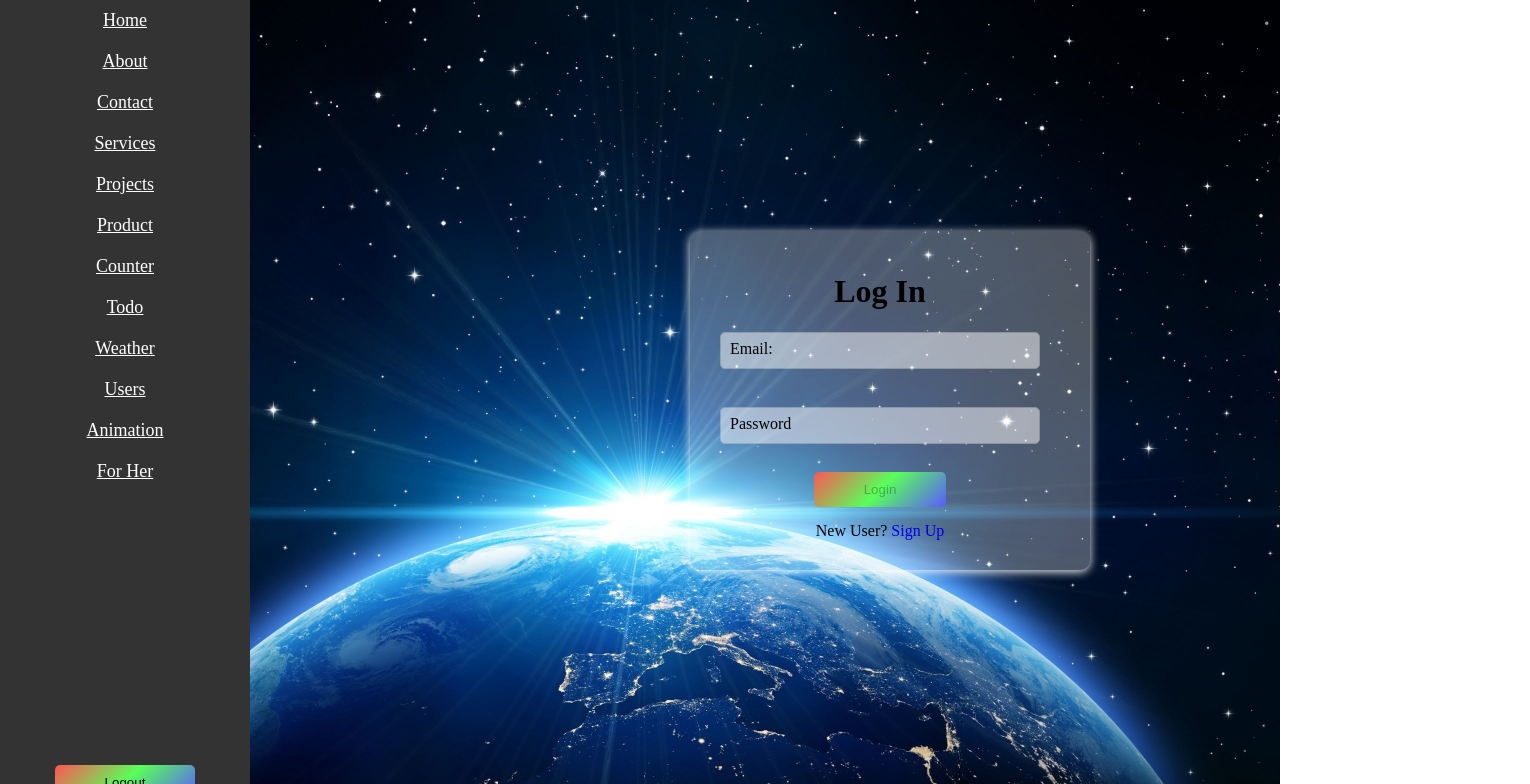
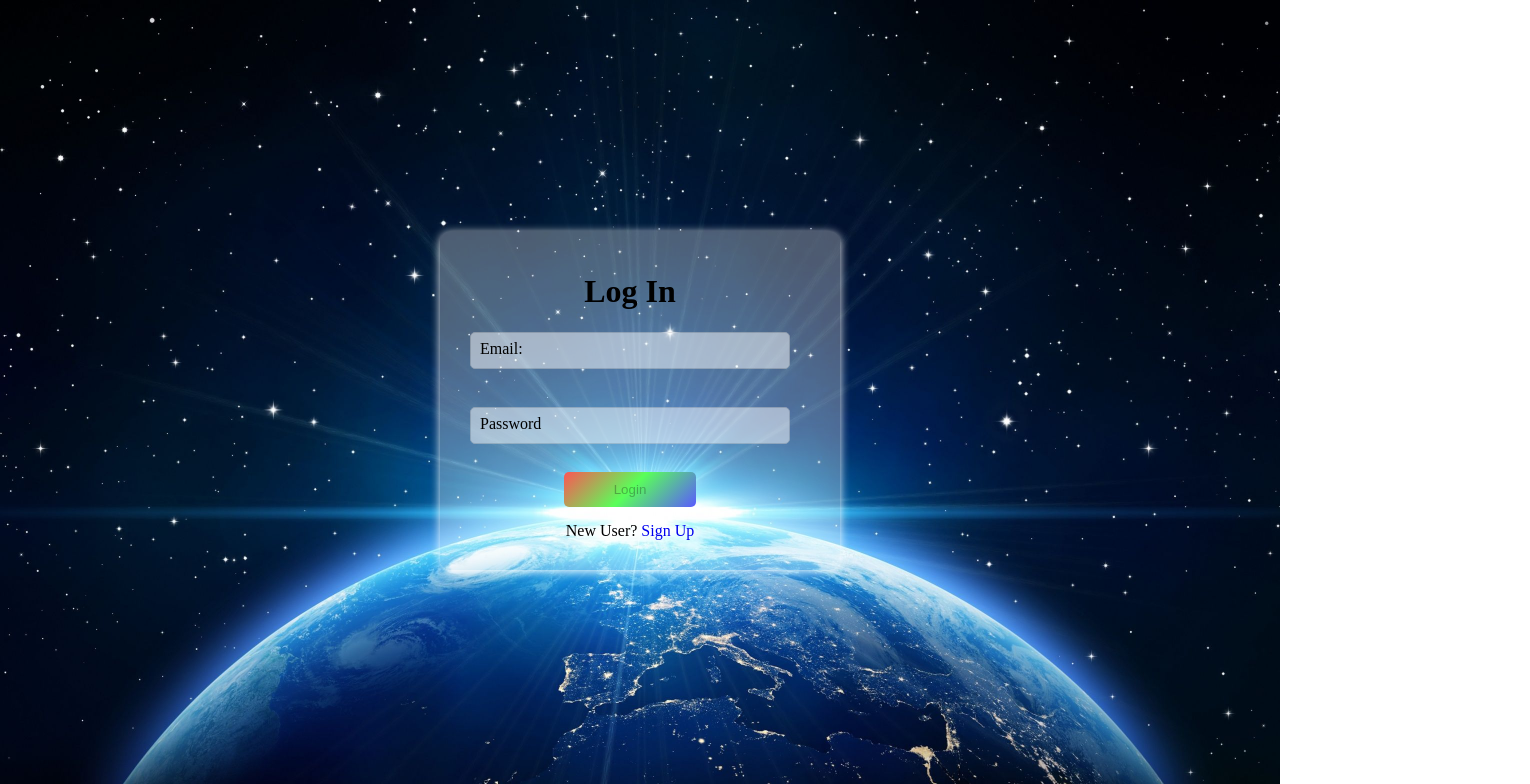
Before and after one commit to MurtazaSiddiqui2003/Batch-18, a React (Vite) app: page /login in a window 1280 px wide. Shown: the top 784 px of the page, 1530 px wide, since content can reach past the window. Built offline with nearby package versions, Linux system fonts and the light colour scheme; no server answers.

Commit message:
Add files via upload

```diff
--- a/src/App.jsx
+++ b/src/App.jsx
@@ -8,10 +8,10 @@ const App = () => {
   return (
     <BrowserRouter>
       <div className="app">
-        <Navbar />
-        <main className="main">
+        {/* <Navbar /> */}
+        {/* <main className="main"> */}
           <RoutesComponent />
-        </main>
+        {/* </main> */}
       </div>
     </BrowserRouter>
   );
--- a/src/index.css
+++ b/src/index.css
@@ -6,7 +6,7 @@ html {
     margin: 0;
     padding: 0;
     box-sizing: border-box;
-    text-transform: capitalize;
+    /* text-transform: capitalize; */
     /* font-family: serif; */
     /* text-align: center; */
 }
```
